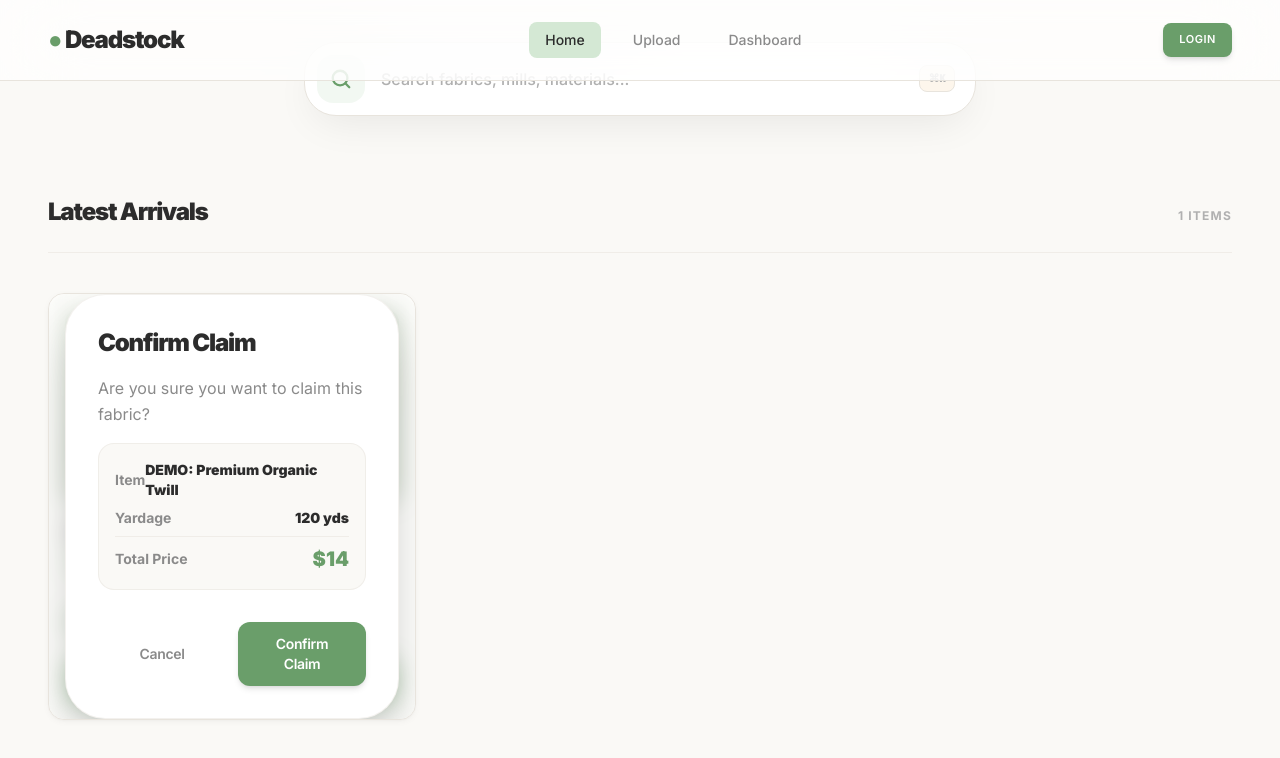
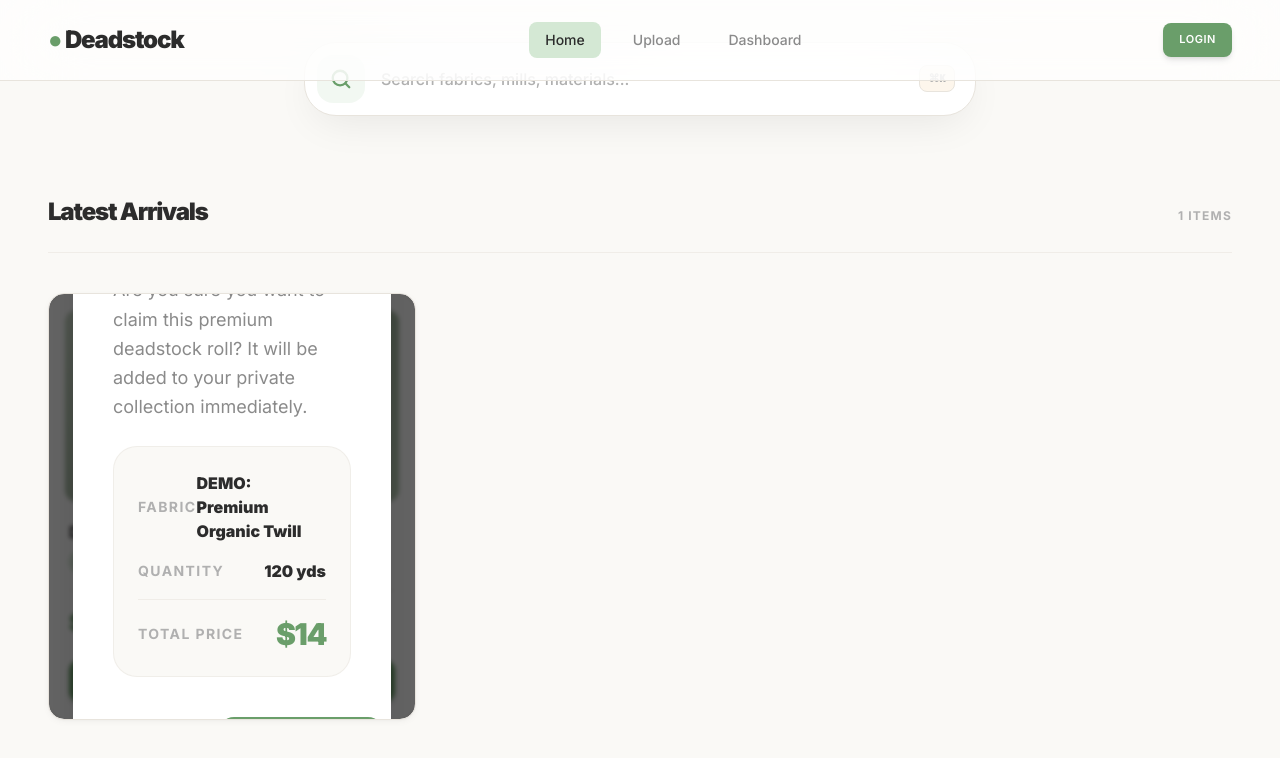
Before and after one commit to Nikhil-508/DeadStockFabric, a Next.js app: page / in a window 1280 px wide. Both pictures are taken after a click on the button "Claim Fabric". Shown: the part 412-1170 px from the top of the page. Built offline with nearby package versions, Linux system fonts and the light colour scheme.

Commit message:
redesigned claim modal for better UX

```diff
--- a/src/components/FabricCard.tsx
+++ b/src/components/FabricCard.tsx
@@ -144,22 +144,26 @@ export default function FabricCard({ fabric, onClaim }: FabricCardProps) {
         isOpen={showModal}
         onClose={() => setShowModal(false)}
         onConfirm={confirmClaim}
-        title="Confirm Claim"
+        title="Claim Fabric"
         confirmText="Confirm Claim"
       >
-        <p className="mb-2">Are you sure you want to claim this fabric?</p>
-        <div className="rounded-2xl bg-background p-4 border border-border/50 mt-4">
-          <div className="flex justify-between items-center mb-2">
-            <span className="text-sm font-bold text-muted">Item</span>
-            <span className="text-sm font-black text-foreground">{fabric.name}</span>
+        <p className="mb-6 text-lg leading-relaxed text-muted">
+          Are you sure you want to claim this premium deadstock roll?
+          It will be added to your private collection immediately.
+        </p>
+
+        <div className="space-y-4 rounded-3xl bg-background p-6 border border-border/50">
+          <div className="flex justify-between items-center">
+            <span className="text-sm font-bold uppercase tracking-widest text-muted-light">Fabric</span>
+            <span className="text-base font-black text-foreground">{fabric.name}</span>
           </div>
-          <div className="flex justify-between items-center mb-2">
-            <span className="text-sm font-bold text-muted">Yardage</span>
-            <span className="text-sm font-black text-foreground">{fabric.yardage} yds</span>
+          <div className="flex justify-between items-center">
+            <span className="text-sm font-bold uppercase tracking-widest text-muted-light">Quantity</span>
+            <span className="text-base font-black text-foreground">{fabric.yardage} yds</span>
           </div>
-          <div className="flex justify-between items-center pt-2 border-t border-border-light">
-            <span className="text-sm font-bold text-muted">Total Price</span>
-            <span className="text-xl font-black text-primary-dark">${fabric.price}</span>
+          <div className="flex justify-between items-center pt-4 border-t border-border-light">
+            <span className="text-sm font-bold uppercase tracking-widest text-muted-light">Total Price</span>
+            <span className="text-3xl font-black tracking-tighter text-primary-dark">${fabric.price}</span>
           </div>
         </div>
       </Modal>
--- a/src/components/ui/Modal.tsx
+++ b/src/components/ui/Modal.tsx
@@ -36,37 +36,48 @@ export default function Modal({
   if (!isOpen) return null;
 
   return (
-    <div className="fixed inset-0 z-[100] flex items-center justify-center p-4">
+    <div className="fixed inset-0 z-[100] flex items-center justify-center p-6">
       {/* Backdrop */}
       <div
-        className="absolute inset-0 bg-background/40 backdrop-blur-md animate-in fade-in duration-300"
+        className="absolute inset-0 bg-black/60 backdrop-blur-[2px] animate-in fade-in duration-300"
         onClick={onClose}
       />
 
       {/* Modal Content */}
-      <div className="relative w-full max-w-md overflow-hidden rounded-[2.5rem] bg-white p-8 shadow-2xl animate-in fade-in zoom-in-95 duration-300 border border-border/50">
-        <h3 className="mb-4 text-2xl font-black tracking-tighter text-foreground">
+      <div className="relative w-full max-w-lg overflow-hidden rounded-[2rem] bg-white p-10 shadow-[0_32px_64px_-12px_rgba(0,0,0,0.2)] animate-in fade-in zoom-in-95 duration-300 ease-out">
+        {/* Close Button */}
+        <button
+          onClick={onClose}
+          className="absolute right-6 top-6 rounded-full p-2 text-muted-light transition-colors hover:bg-cream hover:text-foreground"
+        >
+          <svg xmlns="http://www.w3.org/2000/svg" width="20" height="20" viewBox="0 0 24 24" fill="none" stroke="currentColor" strokeWidth="2.5" strokeLinecap="round" strokeLinejoin="round"><path d="M18 6 6 18"/><path d="m6 6 12 12"/></svg>
+        </button>
+
+        <h3 className="mb-6 text-3xl font-black tracking-tighter text-foreground">
           {title}
         </h3>
 
-        <div className="mb-8 text-muted leading-relaxed">
+        <div className="mb-10 text-lg text-muted leading-relaxed">
           {children}
         </div>
 
-        <div className="flex gap-3">
+        <div className="flex flex-col gap-3 sm:flex-row">
           <Button
             variant="ghost"
             fullWidth
             onClick={onClose}
             disabled={loading}
+            className="order-2 sm:order-1"
           >
             {cancelText}
           </Button>
           <Button
             variant="primary"
+            size="lg"
             fullWidth
             onClick={onConfirm}
             disabled={loading}
+            className="order-1 sm:order-2"
           >
             {loading ? "Processing..." : confirmText}
           </Button>
```
